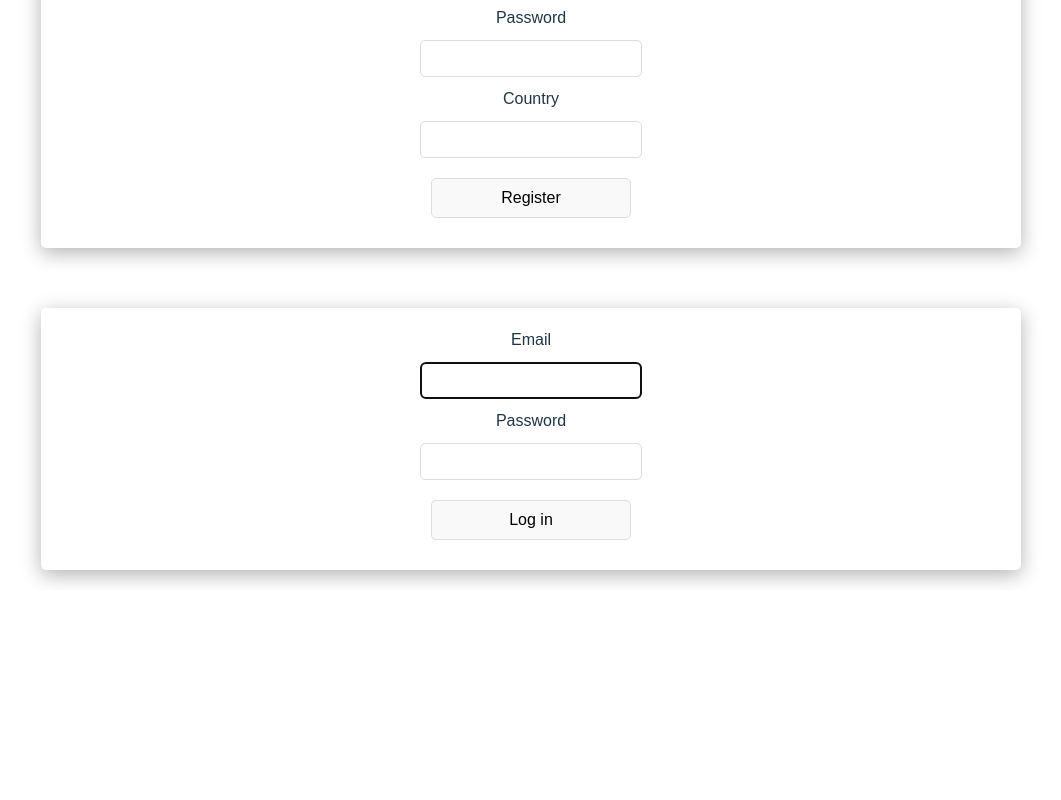
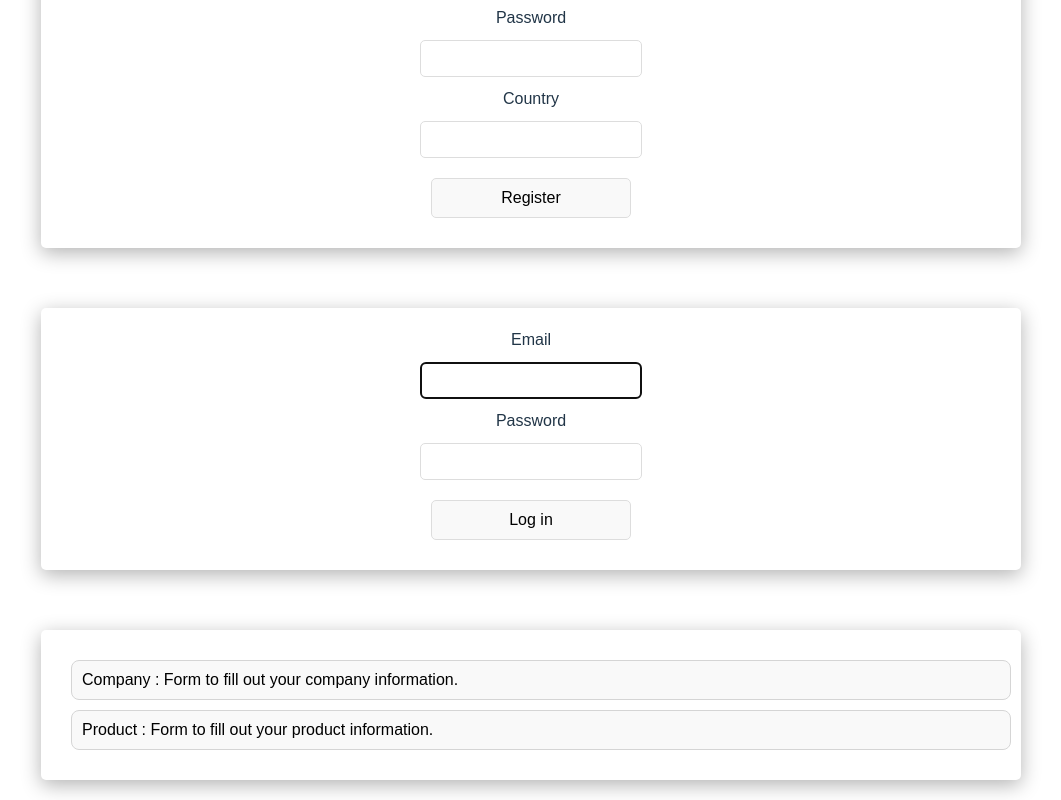
Before and after one commit to Groupe2p3/CyberProjectG2, a React (Vite) app in the folder react-g2/: page / in a window 1280 px wide. Shown: the part 1090-1890 px from the top of the page, without its empty margins (179-1240 px from the left). Before the commit the page ends 1680 px from the top, so only its background shows below. Built offline with nearby package versions, Linux system fonts and the light colour scheme.

Commit message:
Affichage des forms disponibles

```diff
--- a/react-g2/src/App.css
+++ b/react-g2/src/App.css
@@ -29,7 +29,6 @@ body {
   list-style-type: none;
   display: flex;
   padding-right: 10px;
-
 }
 
 .navbar-item {
@@ -60,7 +59,6 @@ body {
 
 .app-container {
   display: flex;
-
 }
 
 .main-content {
@@ -105,7 +103,7 @@ body {
   border: 1px solid #d5d5d5;
 }
 
-.search button:hover {
+button:hover {
   background-color: #ff0000;
   border: 1px solid #ff0000;
   color: white;
@@ -117,6 +115,23 @@ body {
   width: 200px;
   border: 1px solid #ddd;
   border-radius: 5px;
+}
+
+.forms {
+  flex-direction: column;
+  margin-top: 60px;
+  box-shadow: 0px 5px 20px rgba(0, 0, 0, 0.3);
+  padding: 20px;
+  border-radius: 5px;
+}
+
+.forms button{
+  display: block;
+  margin: 10px;
+  padding: 10px;
+  width: 100%;
+  border: 1px solid #d5d5d5;
+  text-align: left;
 }
 
 table {
@@ -203,7 +218,6 @@ tr:hover {
   box-shadow: 0px 5px 20px rgba(0, 0, 0, 0.3);
   padding: 20px;
   border-radius: 5px;
-
 }
 
 .loginContainer h1 {
@@ -220,7 +234,6 @@ tr:hover {
   width: 200px;
   border: 1px solid #ddd;
   border-radius: 5px;
-
 }
 
 .loginContainer button {
@@ -232,12 +245,6 @@ tr:hover {
   border-radius: 5px;
 }
 
-.loginContainer button:hover {
-  background-color: #ff0000;
-  border: 1px solid #ff0000;
-  color: white;
-}
-
 .loginContainer a {
   text-decoration: none;
   color: #ff0000;
--- a/react-g2/src/App.jsx
+++ b/react-g2/src/App.jsx
@@ -8,14 +8,18 @@ import Profil from './components/Profil';
 import SignUp from './components/SignUp';
 import Login from './components/Login';
 import Searchbar from './components/Searchbar';
+import dataForms from './data/dataForms.json'
+import Forms from './components/Forms';
 import './App.css';
 
 const App = () => {
   const [tableData, setTableData] = useState([]);
+  const [formData, setFormData] = useState([]);
 
   useEffect(() => {
     // permet d'enregistrer les données de dataTable.json dans le state tableData
     setTableData(dataTable);
+    setFormData(dataForms);
   }, []);
 
   return (
@@ -32,6 +36,7 @@ const App = () => {
           <Profil />
           <SignUp />
           <Login />
+          <Forms dataForms={formData} />
         </div>
       </div>
     </div>
--- a/react-g2/src/components/Forms.jsx
+++ b/react-g2/src/components/Forms.jsx
@@ -2,14 +2,17 @@ import React from 'react';
 
 //define a function
 
-const Forms = (props) => {
+const Forms = ({ dataForms }) => {
 
     return (
 
-<>
- {/* enter your JSX code here */}
-
-</>);
+        <div className="forms">
+            <div className="btnContainer">
+                {dataForms.map((dataForm) => (
+                    <button key={dataForm.id}>{dataForm.TypeForm} : {dataForm.Description}</button>
+                ))}
+            </div>
+        </div>);
 
 };
 
--- /dev/null
+++ b/react-g2/src/data/dataForms.json
@@ -0,0 +1,12 @@
+[
+    {
+      "id": 1,
+      "TypeForm": "Company",
+      "Description": "Form to fill out your company information."
+    },
+    {
+      "id": 2,
+      "TypeForm": "Product",
+      "Description": "Form to fill out your product information."
+    }
+  ]
```
